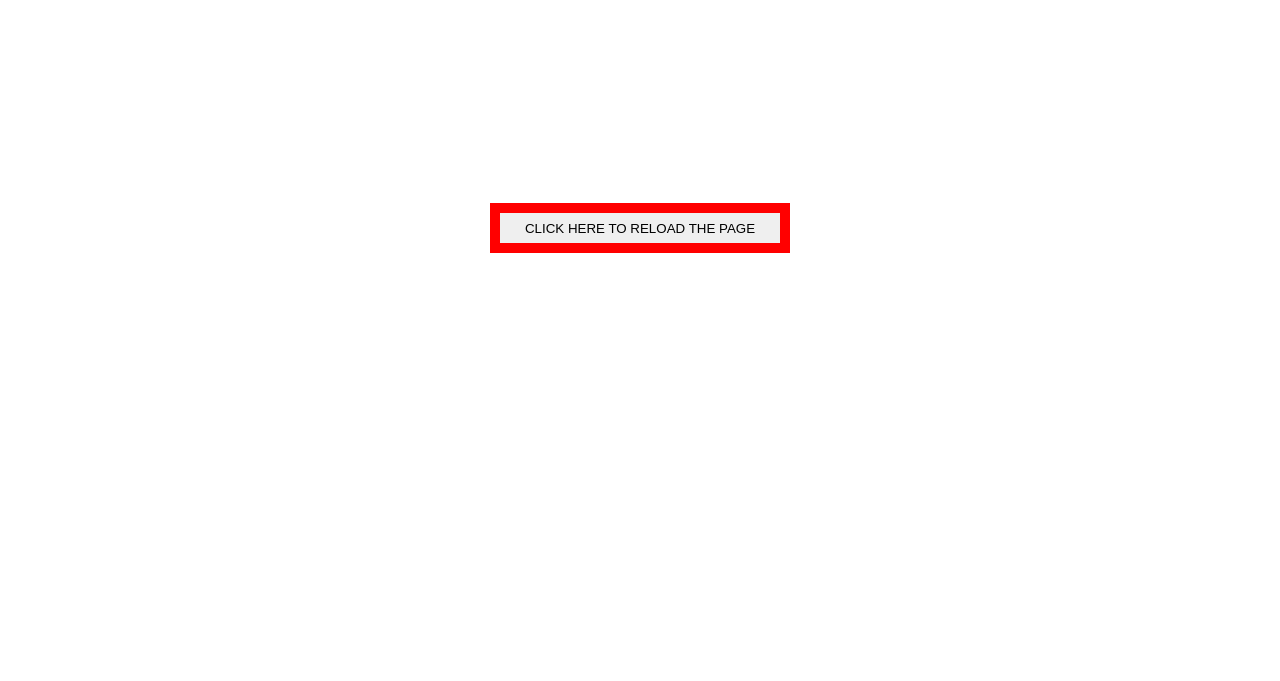
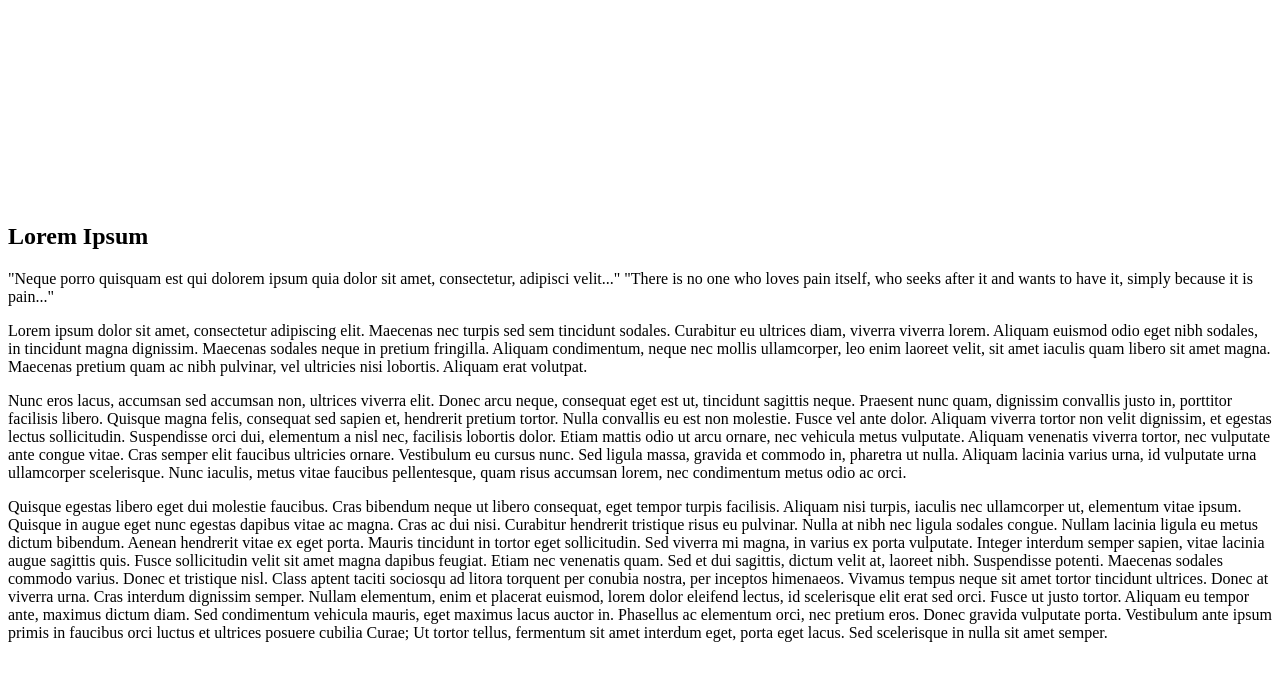
Before and after one commit to Natalina27/asyncL33, a plain HTML site: page index.html in a window 1280 px wide. Shown: the part 5-686 px from the top of the page. Drawn offline with Linux system fonts and the light colour scheme.

Commit message:
removed button

```diff
--- a/index.html
+++ b/index.html
@@ -19,9 +19,35 @@
         </div>
     </div>
     <main id="page">
-        <div class="button">
-            <button class="click-button">CLICK HERE TO RELOAD THE PAGE</button>
-        </div>
+
+        <h2> Lorem Ipsum </h2>
+        <p>
+            "Neque porro quisquam est qui dolorem ipsum quia dolor sit amet, consectetur, adipisci velit..."
+            "There is no one who loves pain itself, who seeks after it and wants to have it,
+            simply because it is pain..."
+        </p>
+        <p>
+            Lorem ipsum dolor sit amet, consectetur adipiscing elit. Maecenas nec turpis sed sem tincidunt sodales.
+            Curabitur eu ultrices diam, viverra viverra lorem. Aliquam euismod odio eget nibh sodales,
+            in tincidunt magna dignissim. Maecenas sodales neque in pretium fringilla. Aliquam condimentum,
+            neque nec mollis ullamcorper, leo enim laoreet velit, sit amet iaculis quam libero sit amet magna.
+            Maecenas pretium quam ac nibh pulvinar, vel ultricies nisi lobortis. Aliquam erat volutpat.
+        </p>
+        <p>
+            Nunc eros lacus, accumsan sed accumsan non, ultrices viverra elit. Donec arcu neque,
+            consequat eget est ut, tincidunt sagittis neque. Praesent nunc quam, dignissim convallis justo in, porttitor facilisis libero. Quisque magna felis, consequat sed sapien et, hendrerit pretium tortor. Nulla convallis eu est non molestie. Fusce vel ante dolor. Aliquam viverra tortor non velit dignissim, et egestas lectus sollicitudin. Suspendisse orci dui, elementum a nisl nec, facilisis lobortis dolor. Etiam mattis odio ut arcu ornare, nec vehicula metus vulputate. Aliquam venenatis viverra tortor, nec vulputate ante congue vitae. Cras semper elit faucibus ultricies ornare.
+
+            Vestibulum eu cursus nunc. Sed ligula massa, gravida et commodo in, pharetra ut nulla.
+            Aliquam lacinia varius urna, id vulputate urna ullamcorper scelerisque. Nunc iaculis,
+            metus vitae faucibus pellentesque, quam risus accumsan lorem, nec condimentum metus odio ac orci.
+        </p>
+        <p>
+            Quisque egestas libero eget dui molestie faucibus. Cras bibendum neque ut libero consequat, eget tempor turpis facilisis. Aliquam nisi turpis, iaculis nec ullamcorper ut, elementum vitae ipsum. Quisque in augue eget nunc egestas dapibus vitae ac magna. Cras ac dui nisi.
+
+            Curabitur hendrerit tristique risus eu pulvinar. Nulla at nibh nec ligula sodales congue. Nullam lacinia ligula eu metus dictum bibendum. Aenean hendrerit vitae ex eget porta. Mauris tincidunt in tortor eget sollicitudin. Sed viverra mi magna, in varius ex porta vulputate. Integer interdum semper sapien, vitae lacinia augue sagittis quis. Fusce sollicitudin velit sit amet magna dapibus feugiat. Etiam nec venenatis quam. Sed et dui sagittis, dictum velit at, laoreet nibh. Suspendisse potenti. Maecenas sodales commodo varius. Donec et tristique nisl.
+
+            Class aptent taciti sociosqu ad litora torquent per conubia nostra, per inceptos himenaeos. Vivamus tempus neque sit amet tortor tincidunt ultrices. Donec at viverra urna. Cras interdum dignissim semper. Nullam elementum, enim et placerat euismod, lorem dolor eleifend lectus, id scelerisque elit erat sed orci. Fusce ut justo tortor. Aliquam eu tempor ante, maximus dictum diam. Sed condimentum vehicula mauris, eget maximus lacus auctor in. Phasellus ac elementum orci, nec pretium eros. Donec gravida vulputate porta. Vestibulum ante ipsum primis in faucibus orci luctus et ultrices posuere cubilia Curae; Ut tortor tellus, fermentum sit amet interdum eget, porta eget lacus. Sed scelerisque in nulla sit amet semper.
+        </p>
     </main>
 
     <script src="main.js"></script>
--- a/main.js
+++ b/main.js
@@ -1,20 +1,24 @@
-
+const body = document.body;
 const page = document.getElementById('page');
 const preloader = document.querySelector('.preloader');
-const button = document.querySelector('.button');
-preloader.style.display = 'none';
+body.replaceChild(preloader, page);
+
+setTimeout(() => body.replaceChild(page, preloader), 2000);
 
 
-
-
-  const onClick = ()  => {
-      preloader.style.display = 'block';
-      page.style.display = 'none';
- };
-
-button.addEventListener('click', onClick);
-
-setTimeout(() => {
-    preloader.style.display = 'none';
-    page.style.display = 'block';
-    }, 2000);
+// preloader.style.display = 'none';
+//
+//
+//
+//
+//   const onClick = ()  => {
+//       preloader.style.display = 'block';
+//       page.style.display = 'none';
+//  };
+//
+// button.addEventListener('click', onClick);
+//
+// setTimeout(() => {
+//     preloader.style.display = 'none';
+//     page.style.display = 'block';
+//     }, 2000);
--- a/styles.css
+++ b/styles.css
@@ -1,17 +1,3 @@
-
-.button{
-    display: flex;
-    justify-content: center;
-}
-.click-button{
-    display: flex;
-    align-items: center;
-    justify-content: center;
-    border: red 10px solid;
-    height: 50px;
-    width: 300px;
-}
-
 
 /*preload*/
 .preloader-box{
```
